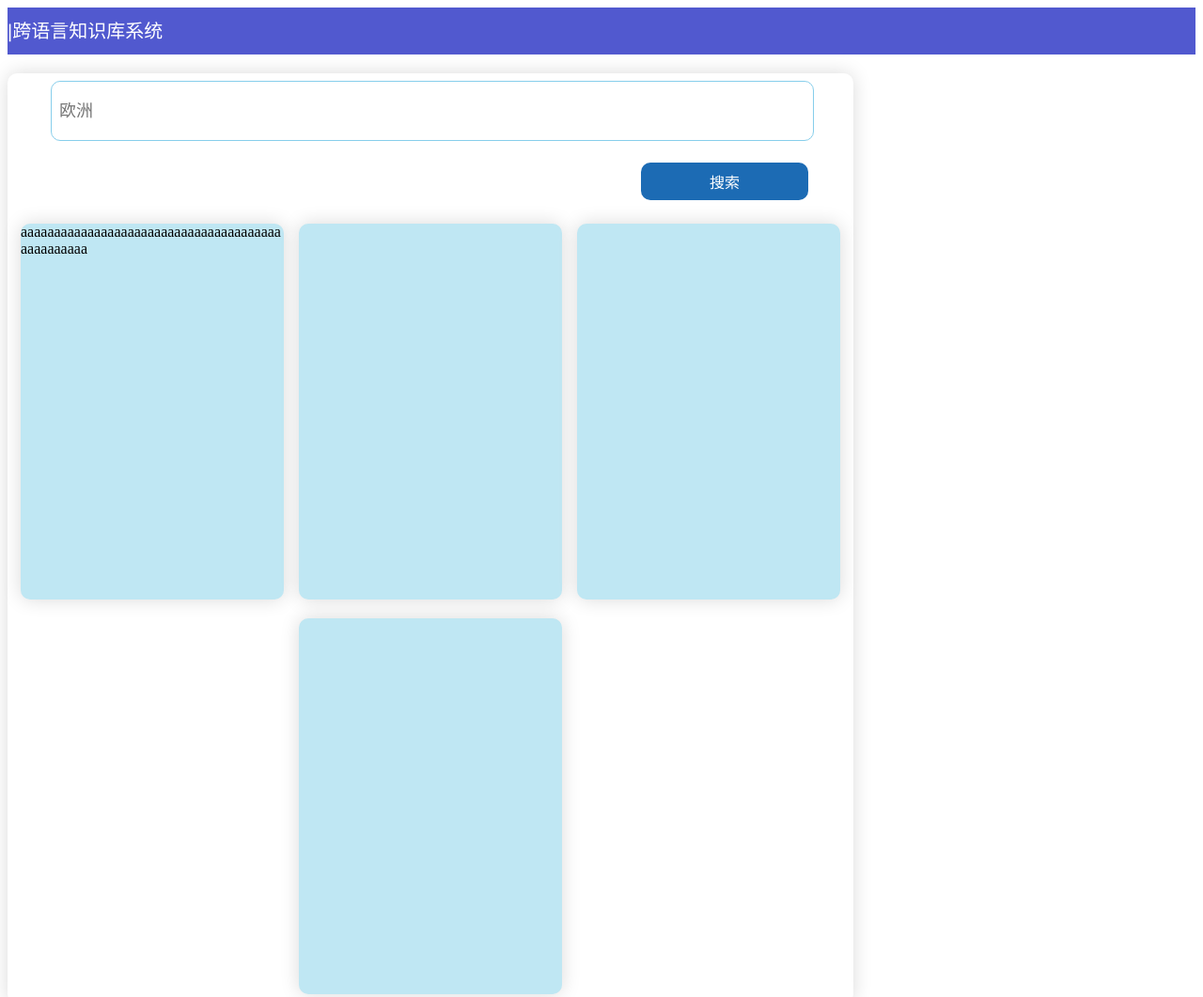
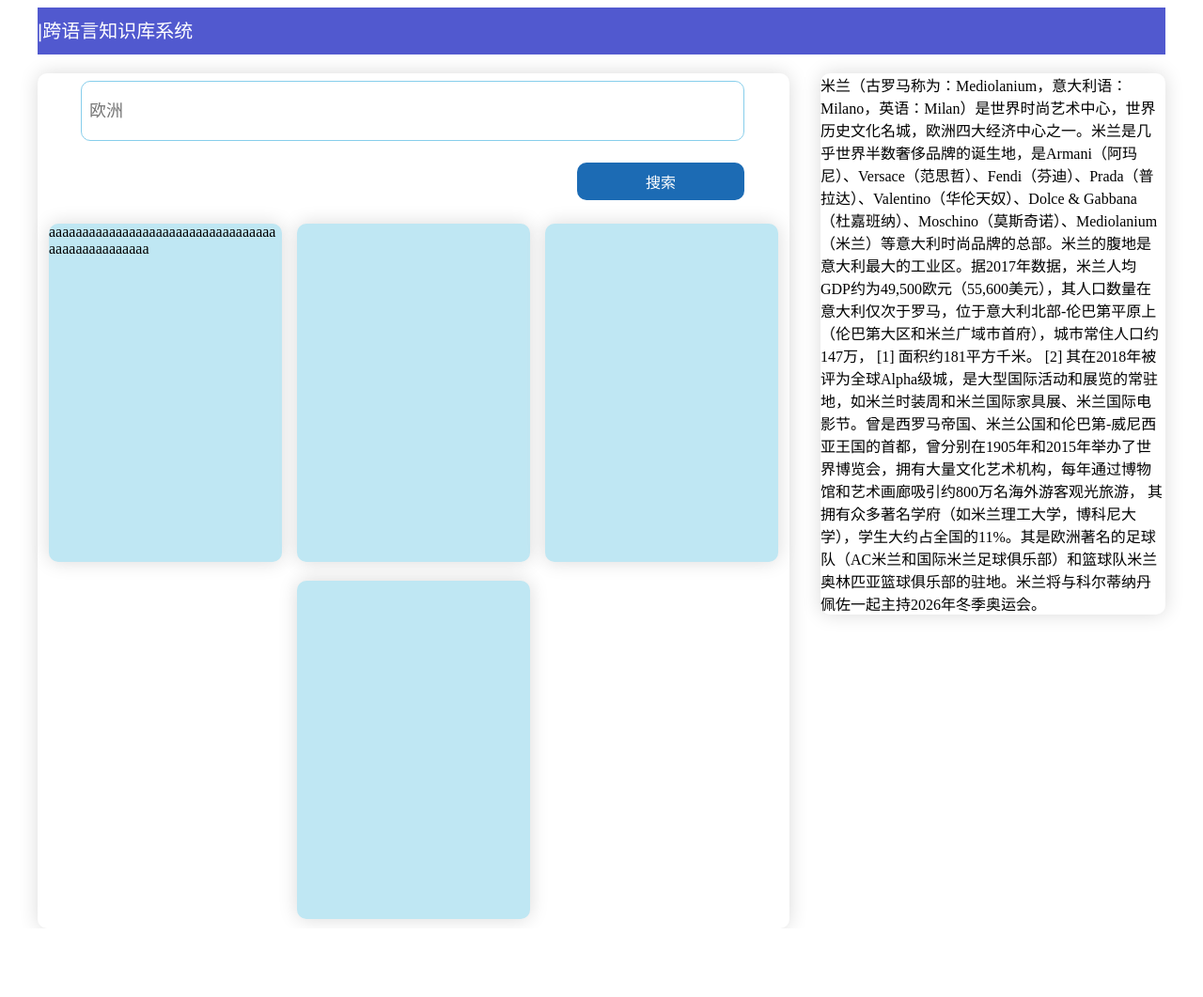
Before and after one commit to wanghui-123456/html-css, a plain HTML site: page index.html in a window 1280 px wide. Shown: the top 1061 px of the page at 94% size. After the commit the page ends 988 px from the top, so only its background shows below. Drawn offline with Linux system fonts and the light colour scheme.

Commit message:
调整样式

```diff
--- a/index.html
+++ b/index.html
@@ -6,8 +6,11 @@
     <meta name="viewport" content="width=device-width, initial-scale=1.0">
     <title>跨语言知识库系统</title>
     <style>
+        .w {
+            width: 1200px;
+            margin:0 auto;
+        }
         .navigate {
-            margin:0;
             padding: 0;
             height: 50px;
             background-color: rgb(81, 89, 207);
@@ -22,11 +25,11 @@
 
         .left-side {
             float: left;
-            width: 900px;
+            width: 800px;
         }
         .right-side {
             float: right;
-            width: 400px;
+            width: 367px;
         }
         .left-side,
         .right-side {
@@ -46,7 +49,7 @@
         .search {
             position: absolute;
             left:46px;
-            width: 800px;
+            width: 694px;
             height: 60px;
             outline: none;
             border:1px solid skyblue;
@@ -70,8 +73,8 @@
             border:none;
         }
         .card {
-            width: 280px;
-            height: 400px;
+            width: 248px;
+            height: 360px;
             box-shadow: 0 0 20px rgb(218, 218, 218);
             border-radius: 10px;
             background-color: rgb(191, 231, 243);
@@ -80,8 +83,8 @@
     </style>
 </head>
 <body>
-    <div class="navigate">|跨语言知识库系统 </div>
-    <div class="container">
+    <div class="navigate w">|跨语言知识库系统 </div>
+    <div class="container w">
         <div class="left-side">
             <div class="search-box">
                 <input type="text" class="search" placeholder="欧洲" >
@@ -94,7 +97,9 @@
             <div class="card"></div>
         </div>
         <div class="right-side">
-
+            米兰（古罗马称为：Mediolanium，意大利语：Milano，英语：Milan）是世界时尚艺术中心，世界历史文化名城，欧洲四大经济中心之一。米兰是几乎世界半数奢侈品牌的诞生地，是Armani（阿玛尼）、Versace（范思哲）、Fendi（芬迪）、Prada（普拉达）、Valentino（华伦天奴）、Dolce & Gabbana（杜嘉班纳）、Moschino（莫斯奇诺）、Mediolanium（米兰）等意大利时尚品牌的总部。米兰的腹地是意大利最大的工业区。据2017年数据，米兰人均GDP约为49,500欧元（55,600美元），其人口数量在意大利仅次于罗马，位于意大利北部-伦巴第平原上（伦巴第大区和米兰广域市首府），城市常住人口约147万， [1]  面积约181平方千米。 [2]
+其在2018年被评为全球Alpha级城，是大型国际活动和展览的常驻地，如米兰时装周和米兰国际家具展、米兰国际电影节。曾是西罗马帝国、米兰公国和伦巴第-威尼西亚王国的首都，曾分别在1905年和2015年举办了世界博览会，拥有大量文化艺术机构，每年通过博物馆和艺术画廊吸引约800万名海外游客观光旅游，
+其拥有众多著名学府（如米兰理工大学，博科尼大学），学生大约占全国的11%。其是欧洲著名的足球队（AC米兰和国际米兰足球俱乐部）和篮球队米兰奥林匹亚篮球俱乐部的驻地。米兰将与科尔蒂纳丹佩佐一起主持2026年冬季奥运会。
         </div>
     </div>
 </body>
```
